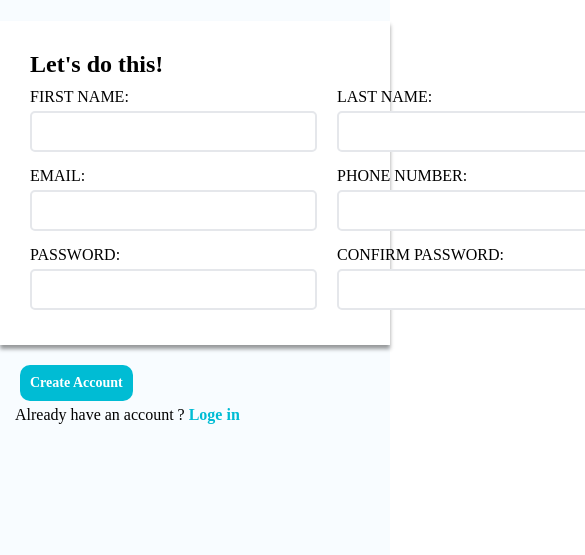
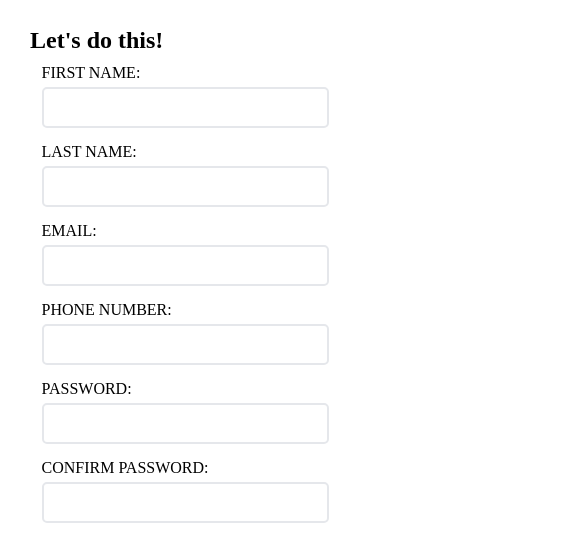
Before and after one commit to MaramAlqadasi/Sign-UP-Form, a plain HTML site: page index.html in a window 390 px wide. Shown: the part 192-747 px from the top of the page, 585 px wide, since content can reach past the window. Drawn offline with Linux system fonts and the light colour scheme.

Commit message:
add media query for responsive mode

```diff
--- a/style.css
+++ b/style.css
@@ -42,6 +42,7 @@ section{
     grid-template-columns: auto auto;
     grid-template-rows: auto auto auto;
     justify-content: start;
+    min-width: 35%;
 
 
 
@@ -100,3 +101,22 @@ section{
     font-weight: bold;
 
 }
+
+@media screen and (max-width:645px) {
+    section{
+        flex-direction: column;
+
+    }
+    .imgBox{
+        width: 100vw;
+
+    }
+    .inputsArea{
+        display: flex;
+        flex-direction: column;
+        justify-content: center;
+        align-items: center;
+        min-width: fit-content;
+    }
+
+}
```
